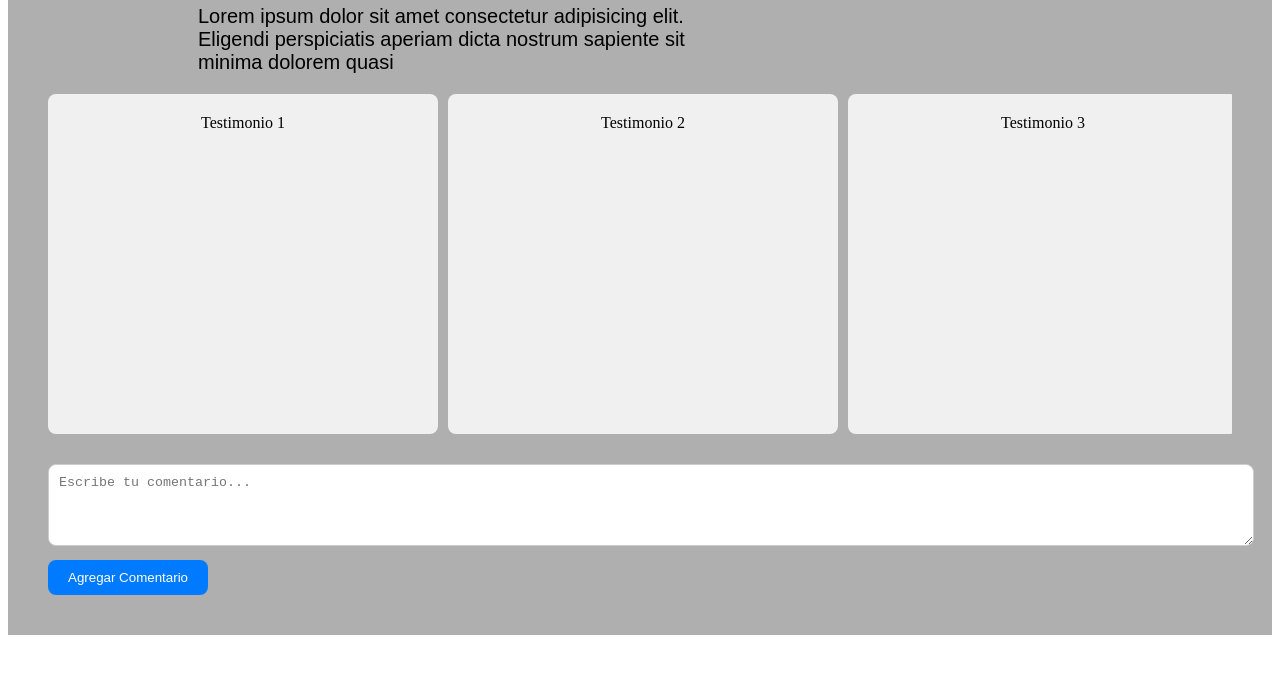
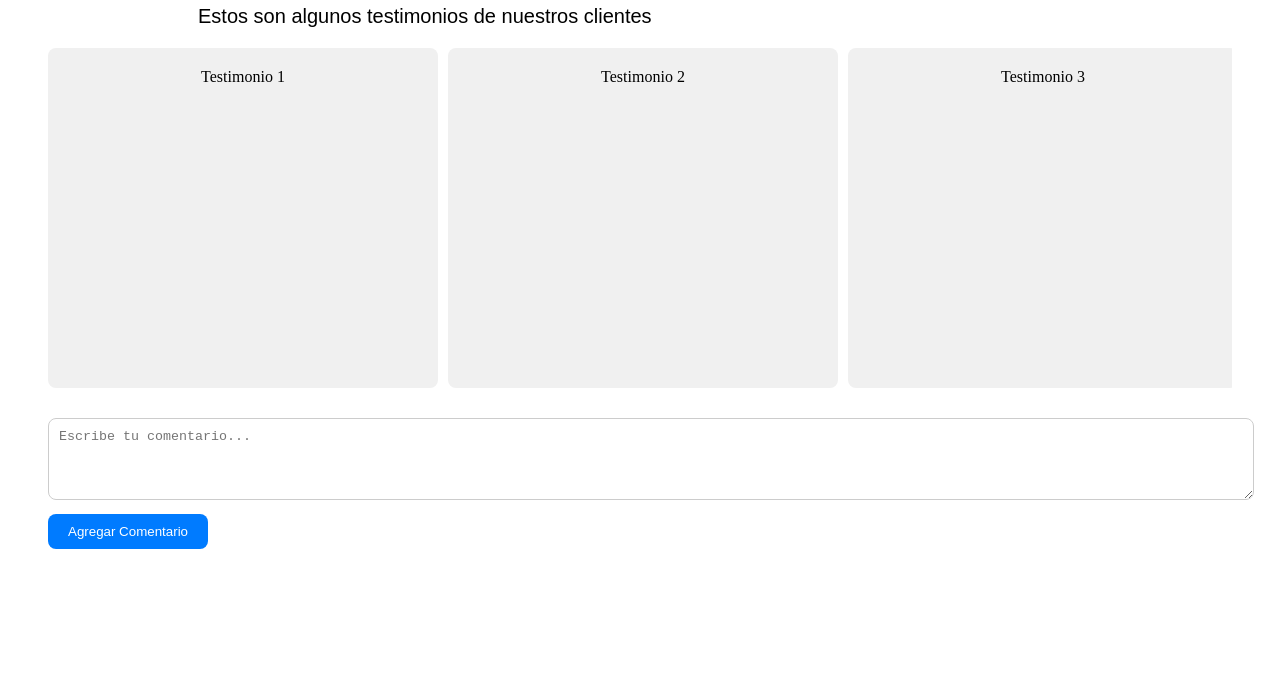
Before and after one commit to 9dante5/LibreriaCervantes, a plain HTML site: page pages/comentarios.html in a window 1280 px wide. Shown: the part 111-800 px from the top of the page. Drawn offline with Linux system fonts and the light colour scheme.

Commit message:
testimonios

```diff
--- a/pages/comentarios.html
+++ b/pages/comentarios.html
@@ -15,8 +15,7 @@
         <h2 class="comentarios--title">Comentarios</h2>
 
         <p class="comentarios--title">
-          Lorem ipsum dolor sit amet consectetur adipisicing elit. Eligendi
-          perspiciatis aperiam dicta nostrum sapiente sit minima dolorem quasi
+          Estos son algunos testimonios de nuestros clientes
         </p>
 
         <div class="scroll-container" id="scroll-container">
--- a/styles/comentario.css
+++ b/styles/comentario.css
@@ -4,7 +4,6 @@
 
 .comentarios--section {
   padding: 40px;
-  background: rgb(175, 175, 175);
 }
 .comentarios--contenedor {
   max-width: 1200px;
```
